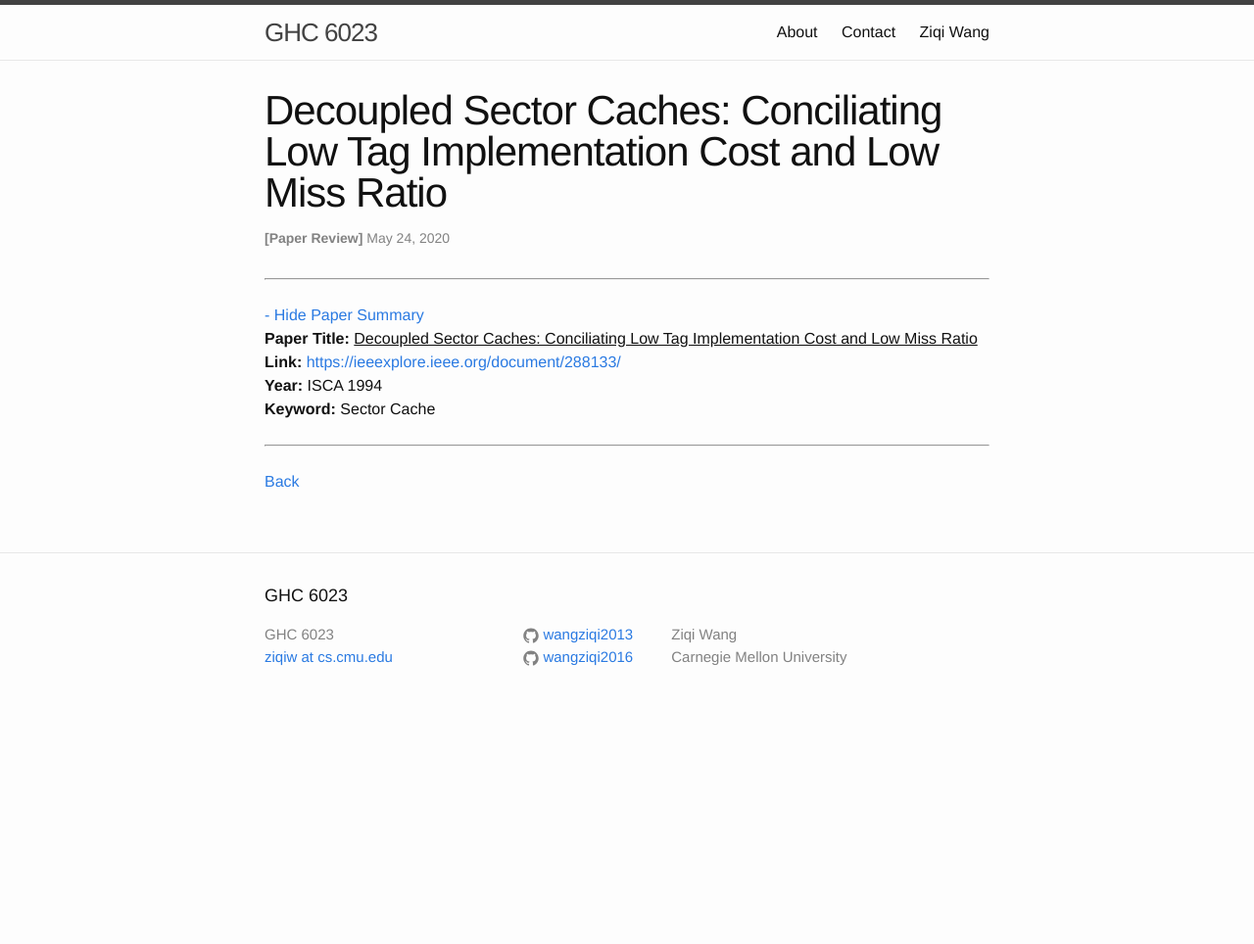
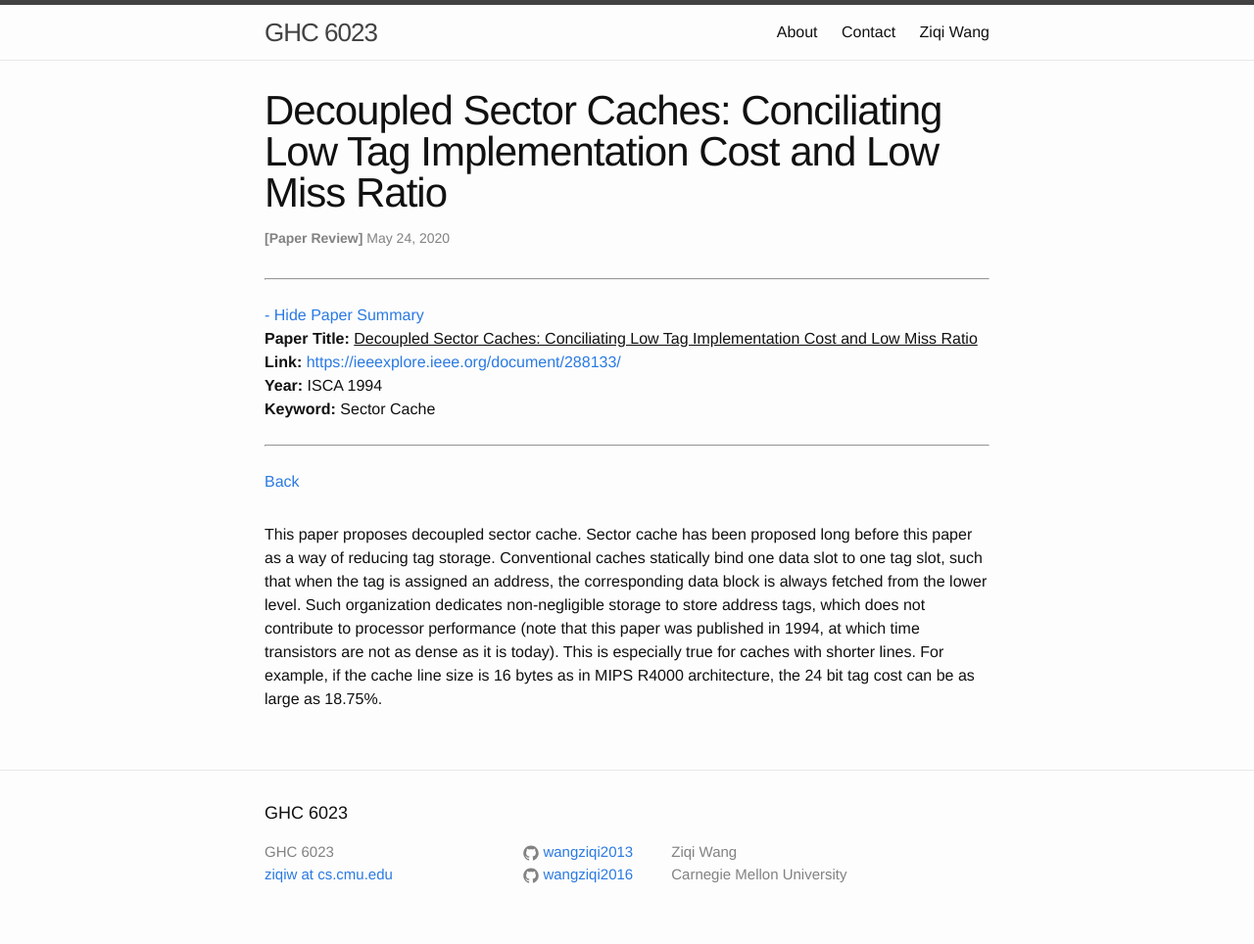
Before and after one commit to wangziqi2013/wangziqi2013.github.io, a Jekyll site: the page built from _posts/2020-05-24-decoupled-sector-caches.markdown, in a window 1280 px wide. Shown: the whole page at 98% size. Built offline with Jekyll 4.4.1, drawn with Linux system fonts in a browser that asks for light colours; before the commit the page ends 900 px from its top, so only the background shows below that.

Commit message:
Adding conventional cache

```diff
--- a/_posts/2020-05-24-decoupled-sector-caches.markdown
+++ b/_posts/2020-05-24-decoupled-sector-caches.markdown
@@ -12,3 +12,11 @@ htm_cd:
 htm_cr:
 version_mgmt:
 ---
+
+This paper proposes decoupled sector cache. Sector cache has been proposed long before this paper as a way of reducing
+tag storage. Conventional caches statically bind one data slot to one tag slot, such that when the tag is assigned an
+address, the corresponding data block is always fetched from the lower level. Such organization dedicates non-negligible
+storage to store address tags, which does not contribute to processor performance (note that this paper was published in
+1994, at which time transistors are not as dense as it is today). This is especially true for caches with shorter lines.
+For example, if the cache line size is 16 bytes as in MIPS R4000 architecture, the 24 bit tag cost can be as large as
+18.75%.
```
